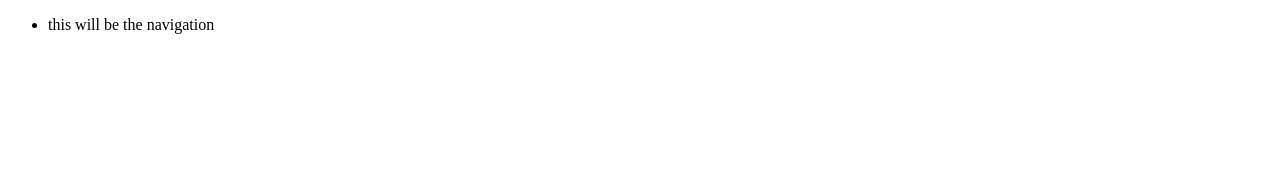
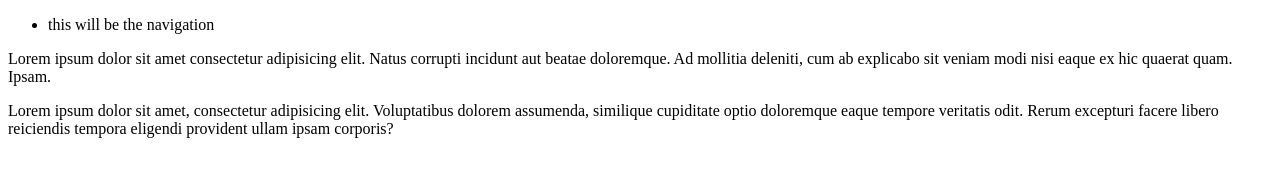
Before and after one commit to KevinCGo/SecondChanceWeb, a plain HTML site: page index.html in a window 1280 px wide. Drawn offline with Linux system fonts and the light colour scheme.

Commit message:
another commit

```diff
--- a/index.html
+++ b/index.html
@@ -13,5 +13,9 @@
             <li>this will be the navigation</li>
         </ul>
     </nav>
+
+    <p>Lorem ipsum dolor sit amet consectetur adipisicing elit. Natus corrupti incidunt aut beatae doloremque. Ad mollitia deleniti, cum ab explicabo sit veniam modi nisi eaque ex hic quaerat quam. Ipsam.</p>
+
+    <p>Lorem ipsum dolor sit amet, consectetur adipisicing elit. Voluptatibus dolorem assumenda, similique cupiditate optio doloremque eaque tempore veritatis odit. Rerum excepturi facere libero reiciendis tempora eligendi provident ullam ipsam corporis?</p>
 </body>
 </html>
```
